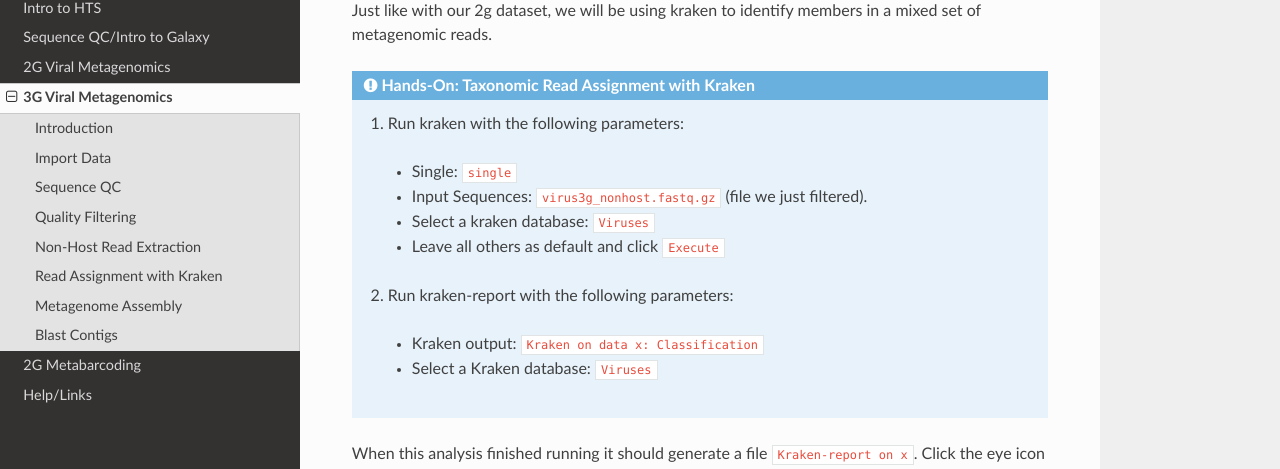
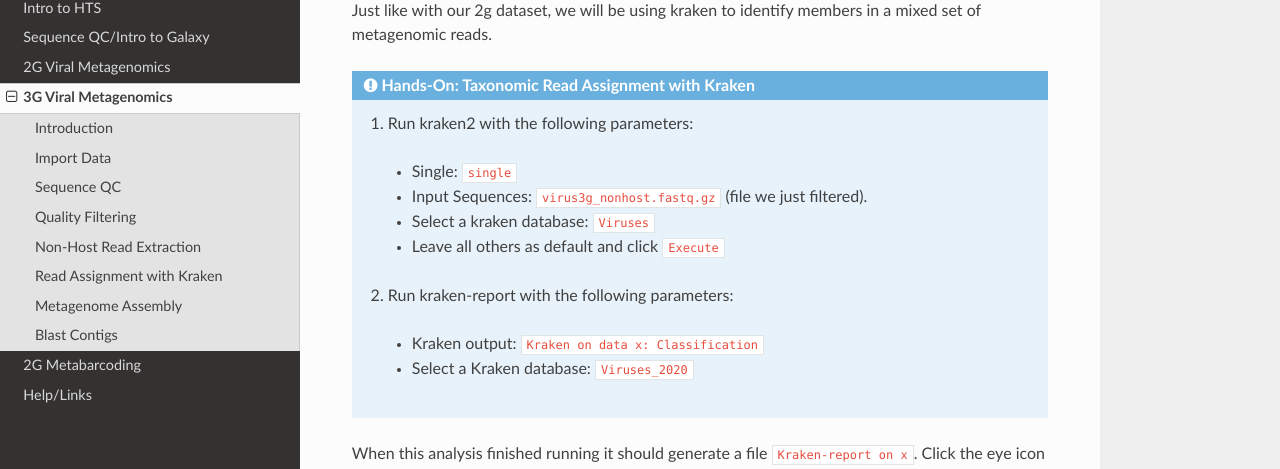
Before and after one commit to snunzi/NPDN_HTS_2023, a Sphinx documentation site: the page built from docs/source/3gvirus.rst, in a window 1280 px wide and 900 px high, scrolled down 2794 px. Shown: the part 144-613 px from the top of the window. Built offline with Sphinx 7.4.7 and the Read the Docs theme 2.0.0, drawn with Linux system fonts in a browser that asks for light colours; pages that are not in the unit, such as notebooks, are missing from menus.

Commit message:
Update acc

```diff
--- a/docs/source/3gvirus.rst
+++ b/docs/source/3gvirus.rst
@@ -139,7 +139,7 @@ Just like with our 2g dataset, we will be using kraken to identify members in a
 .. admonition:: Hands-On: Taxonomic Read Assignment with Kraken
 
 
-    1. Run kraken with the following parameters:
+    1. Run kraken2 with the following parameters:
 
       * Single: ``single``
 
@@ -153,7 +153,7 @@ Just like with our 2g dataset, we will be using kraken to identify members in a
 
       * Kraken output: ``Kraken on data x: Classification``
 
-      * Select a Kraken database: ``Viruses``
+      * Select a Kraken database: ``Viruses_2020``
 
 When this analysis finished running it should generate a file ``Kraken-report on x``. Click the eye icon next to the result file and view the results.
 
--- a/docs/source/seqqc.rst
+++ b/docs/source/seqqc.rst
@@ -247,7 +247,7 @@ Here we will import Ilumina reads from NCBIs SRA database.
 
     1. In the tools panel search for ``Faster Download and Extract Reads in FASTQ`` and click on it
 
-    2. Enter this Accession: SRR11794481
+    2. Enter this Accession: SRR22139844
 
     3. Click ``Run tool``
 
@@ -261,7 +261,7 @@ Here we will import Ilumina reads from NCBIs SRA database.
 
         * fasterq-dump log; Contains information about the tool execution
 
-Once fasterq finishes transferring the data explore the collections created by clicking on the collection name in the history panel. You should see in the paired-end data collection there is a pair of reads. This is what we will be analyzing.
+Once fasterq finishes transferring the data explore the collections created by clicking on the collection name in the history panel. You should see in the paired-end data collection there is a pair of reads. This is what we will be analyzing. You can delete the other 3 empty collections.
 
 Subset Data
 ^^^^^^^^^^^^
@@ -276,7 +276,7 @@ Because the dataset we just downloaded is very large analysis on the full datase
 
         * Select first *: ``4,000,000``
 
-		* from: ``SRR11794481 forward uncompressed`` and ``SRR11794481 reverse uncompressed``
+		* from: ``SRR22139844 forward uncompressed`` and ``SRR22139844 reverse uncompressed``
 
 	.. image:: _static/subsample.png
 
```
Also changed, not shown: docs/source/2gvirus.rst (+10 -5 lines), docs/source/_static/subsample.png (added), docs/source/_static/switchhis.png (added).
